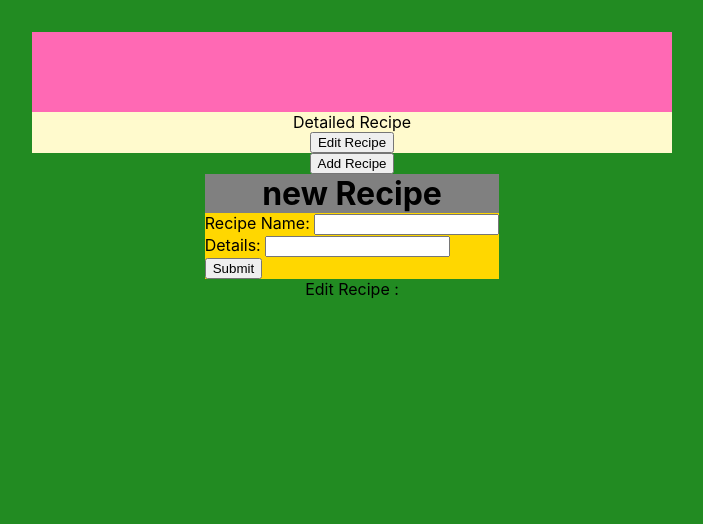
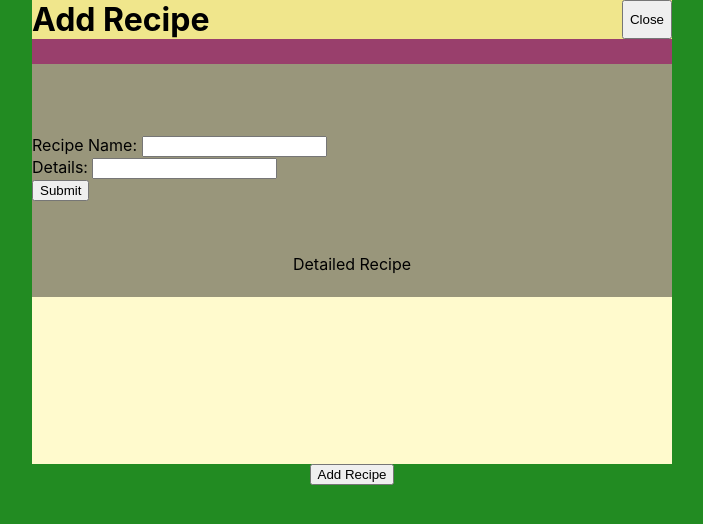
Before and after one commit to rohankadam1395/RecipeBox, a React (Create React App) app in the folder client/: page / in a window 1280 px wide. Both pictures are taken after a click on the button "Add Recipe". Shown: the top 524 px of the page, without its empty margins (288-991 px from the left). Built offline with nearby package versions, Linux system fonts and the light colour scheme.

Commit message:
added delete recipe

```diff
--- a/client/src/App.css
+++ b/client/src/App.css
@@ -6,4 +6,5 @@
 display: flex;
 flex-direction: column;
 align-items: center;
+/* justify-content: center; */
 }
--- a/client/src/App.js
+++ b/client/src/App.js
@@ -12,12 +12,14 @@ this.state={
   childData:"",
   recipe:[],
   detail:"No Recipes yet",
-  editRecipe:""
+  editRecipe:"",
+  editRecipeToggle:false,
+  index:0
   // recipe:JSON.parse(localStorage.getItem("recipe")).split(",")
 }
 this.addRecipeToggle=this.addRecipeToggle.bind(this);
 this.fromParent=this.fromParent.bind(this);
-
+this.toggle=this.toggle.bind(this);
   }
 
 
@@ -38,44 +40,66 @@ a=JSON.parse(localStorage.getItem("recipe"));
 
   addRecipeToggle(){
     this.setState({
-      addRecipeToggle:!this.state.addRecipeToggle
+      addRecipeToggle:true
 
     })
   }
 
-  fromParent=(dataFromChild)=>{
+  toggle(){
+    console.log("toggle called")
+this.setState({
+  editRecipeToggle:false,
+  addRecipeToggle:false
+})
+  }
+
+  fromParent=()=>{
 // console.log(dataFromChild);
 var a=[];
 a=JSON.parse(localStorage.getItem("recipe"));
 //had to initiale an empty array and then assign the JSON.parse so as that it converts to an array
 console.log(a);
 this.setState({
-  childData:dataFromChild,
+  // childData:dataFromChild,
 recipe:a
 })
+  }
+
+  deleteRecipe(index){
+console.log("In parent "+index);
+let recipe=[];
+recipe=JSON.parse(localStorage.getItem("recipe")||[]);
+
+recipe.splice(index,index);
+localStorage.setItem("recipe",JSON.stringify(recipe));
+//  this.fromParent();
+
+
   }
   render(){
     return (
       <div className="App">
-        <RecipeIndex recipe={this.state.recipe} detail={(data)=>{
+        <RecipeIndex recipe={this.state.recipe} detail={(data,index)=>{
           console.log("In App");
           console.log(data);
 this.setState({
-detail:data
+detail:data,
+index:index
 })
         }}/>
-       <RecipeDetail detail={this.state.detail}  editRecipe={(data)=>{
+       <RecipeDetail callFromParent={this.fromParent} deleteRecipe={this.deleteRecipe} index={this.state.index} detail={this.state.detail}  editRecipe={(data)=>{
          console.log("Got the recipe to edit");
          console.log(data);
          this.setState({
+          editRecipeToggle:true,
            editRecipe:data
          })
        }}/>
 
        <button onClick={this.addRecipeToggle}>Add Recipe</button>
-{this.state.addRecipeToggle && <NewRecipe  callFromParent={this.fromParent}/>}
+{this.state.addRecipeToggle && <NewRecipe  callFromParent={this.fromParent}  toggle={this.toggle}/>}
 
-<EditRecipe recipeToEdit={this.state.editRecipe}/>
+{this.state.editRecipeToggle && <EditRecipe callFromParent={this.fromParent} recipeToEdit={this.state.editRecipe} index={this.state.index} toggle={this.toggle}/>}
       </div>
     );
   }
--- a/client/src/EditRecipe.css
+++ b/client/src/EditRecipe.css
@@ -0,0 +1,7 @@
+.editRecipeModal{
+    width: 50%;
+    position: fixed;
+    z-index: 1;
+    background-color: rgb(0, 0, 0,0.4);
+    margin: auto;
+}
--- a/client/src/EditRecipe.js
+++ b/client/src/EditRecipe.js
@@ -1,13 +1,66 @@
 import React from 'react';
+import './EditRecipe.css';
 class EditRecipe extends React.Component{
     constructor(props){
         super(props);
+        this.state={
+            recipe:""
+        }
+
+        this.handleChange=this.handleChange.bind(this);
+        this.submit=this.submit.bind(this);
     }
+
+handleChange(event){
+    this.setState({
+        recipe:event.target.value
+    })
+}
+// componentWillReceiveProps(props){
+
+//     // this.setState({
+//     //     recipe:props.recipeToEdit
+//     //         })
+// }
+// componentDidMount(){
+// }
+
+submit(event){
+let recipe=[];
+
+
+recipe=JSON.parse(localStorage.getItem("recipe")||[]);
+
+let obj=recipe[this.props.index];
+obj.name=event.target.elements.recipeName.value;
+obj.detail=event.target.elements.recipeDetails.value;
+recipe[this.props.index]=obj;
+localStorage.setItem("recipe",JSON.stringify(recipe));
+console.log("Update this");
+console.log(obj);
+// this.props.callFromParent(event.target.elements);
+this.props.callFromParent();
+
+this.props.toggle();
+event.preventDefault();
+}
 
     render(){
         return(
-            <div>
+            <div className="editRecipeModal">
                 Edit Recipe : {this.props.recipeToEdit.detail}
+{this.props.index}
+                <form className="recipeInput" onSubmit={this.submit}>
+            <label>Recipe Name: <input id="recipeName" type="text"  defaultValue={this.props.recipeToEdit.name} onChange={this.handleChange} /></label>
+            <br/>
+
+<label>Details: <input id="recipeDetails" type="text" defaultValue={this.props.recipeToEdit.detail}/></label>
+<br/>
+<button type="submit" value="Submit">Submit</button>
+
+            </form>
+            <button onClick={this.props.toggle}>Close</button>
+
             </div>
         )
     }
--- a/client/src/NewRecipe.css
+++ b/client/src/NewRecipe.css
@@ -1,5 +1,17 @@
+.newRecipeModal{
+    width: 50%;
+    position: fixed;
+    z-index: 1;
+    background-color: rgb(0,0,0,0.4);
+    left: 0;
+    right: 0;
+    margin: auto;
+}
+
 .recipeInput{
-    background-color: gold;
+    /* background-color: gold;
+    background-color: #fefefe; */
+margin: 15% auto;
         /* display: flex;
         float: left; */
 }
@@ -8,5 +20,14 @@ h1{
     text-align: center;
 margin: 0;
     /* align-self: center; */
-    background-color: gray;
+    /* background-color: gray; */
 }
+.addRecipeHeader{
+    display: flex;
+    justify-content: space-between;
+    /* align-items: flex-start; */
+    background-color: khaki;
+}
+
+.close{
+}
--- a/client/src/NewRecipe.js
+++ b/client/src/NewRecipe.js
@@ -24,14 +24,18 @@ class NewRecipe extends React.Component{
     recipe.push(obj);
 localStorage.setItem("recipe",JSON.stringify(recipe));
 // localStorage.setItem("recipeDetails",event.target.elements.recipeDetails.value);
-this.props.callFromParent(event.target.elements);
+// this.props.callFromParent(event.target.elements);
+this.props.callFromParent();
+
+this.props.toggle();
      event.preventDefault();
 }
 
 render(){
     return(
-        <div >
-            <h1>new Recipe</h1>
+        <div className="newRecipeModal">
+          <div className="addRecipeHeader"> <h1 className="AddTitle">Add Recipe</h1> <button className="close" onClick={this.props.toggle}>Close</button>
+</div>
             <form className="recipeInput" onSubmit={this.submit}>
             <label>Recipe Name: <input id="recipeName" type="text"  /></label>
             <br/>
--- a/client/src/RecipeDetail.css
+++ b/client/src/RecipeDetail.css
@@ -2,6 +2,8 @@
     display: flex;
     flex-direction: column;;
     align-items: center;
+    justify-content: center;
     width: 50%;
+    height: 50vh;
     background-color: lemonchiffon;
 }
--- a/client/src/RecipeDetail.js
+++ b/client/src/RecipeDetail.js
@@ -3,14 +3,26 @@ import './RecipeDetail.css';
 class RecipeDetail extends React.Component{
     constructor(props){
         super(props);
+        this.deleteRecipe=this.deleteRecipe.bind(this);
     }
+
+deleteRecipe(){
+    this.props.deleteRecipe(this.props.index);
+    // this.props.editRecipe(this.props.detail);
+
+    this.props.callFromParent();
+}
+
 render(){
     return(
         <div className="details">
           {this.props.detail.detail || "Detailed Recipe"}
-          <button onClick={()=>{
+         {this.props.detail.detail && <button onClick={()=>{
 this.props.editRecipe(this.props.detail);
-    }}>Edit Recipe</button>
+    }}>Edit Recipe</button>}
+
+{this.props.detail.detail &&  <button onClick={this.deleteRecipe}>Delete Recipe</button>}
+
         </div>
     )
 }
--- a/client/src/RecipeIndex.css
+++ b/client/src/RecipeIndex.css
@@ -4,7 +4,7 @@
    align-items: center;
     background-color: hotpink;
     width: 50%;
-    height: 5em;
+    height: 50%;
     overflow: auto;
     margin-top: 2em;
 
--- a/client/src/RecipeIndex.js
+++ b/client/src/RecipeIndex.js
@@ -13,7 +13,7 @@ class RecipeIndex extends React.Component{
 
     details(index,data){
         console.log("clciked "+index);
-        this.props.detail(data);
+        this.props.detail(data,index);
 // this.setState({
 // detail:data
 // })
```
